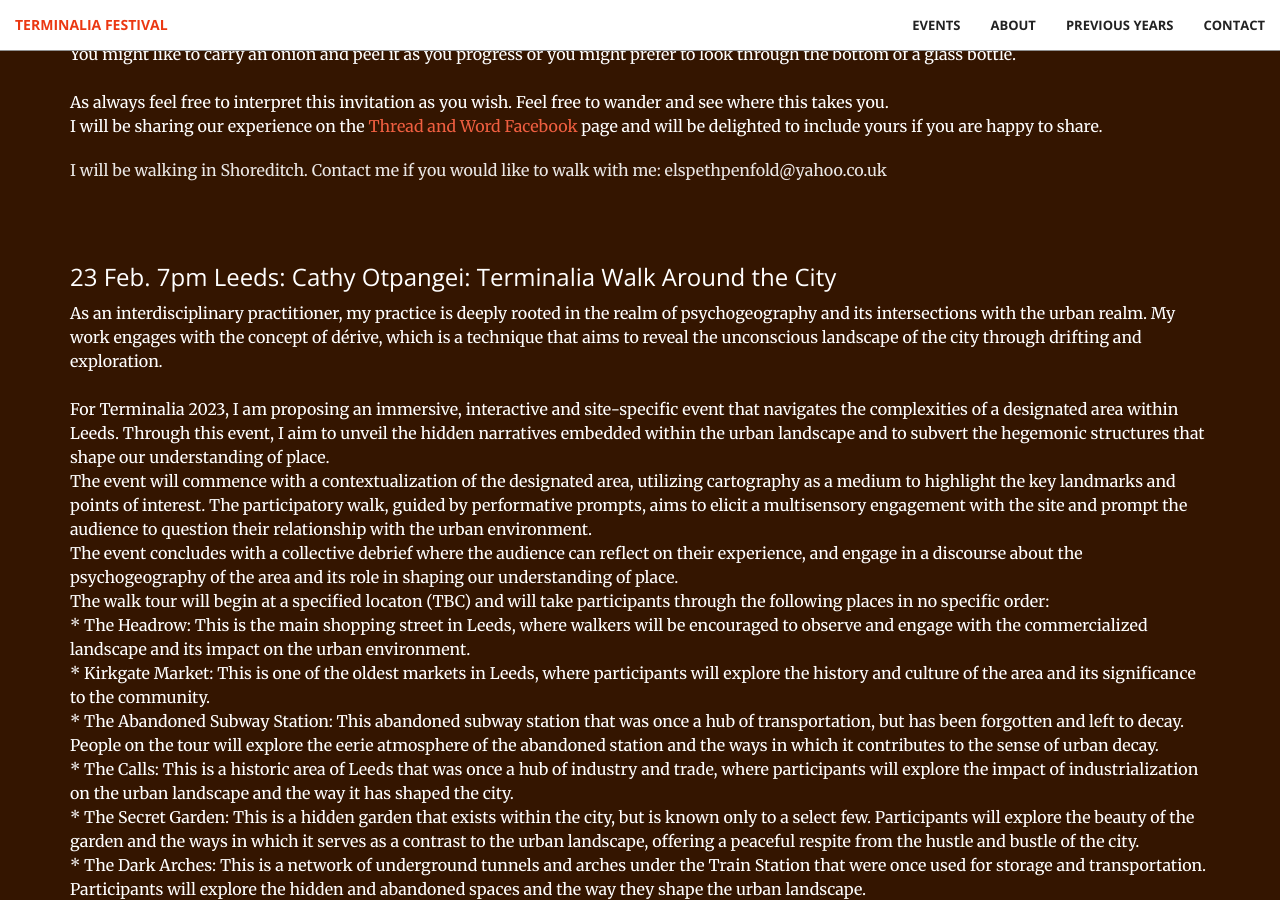
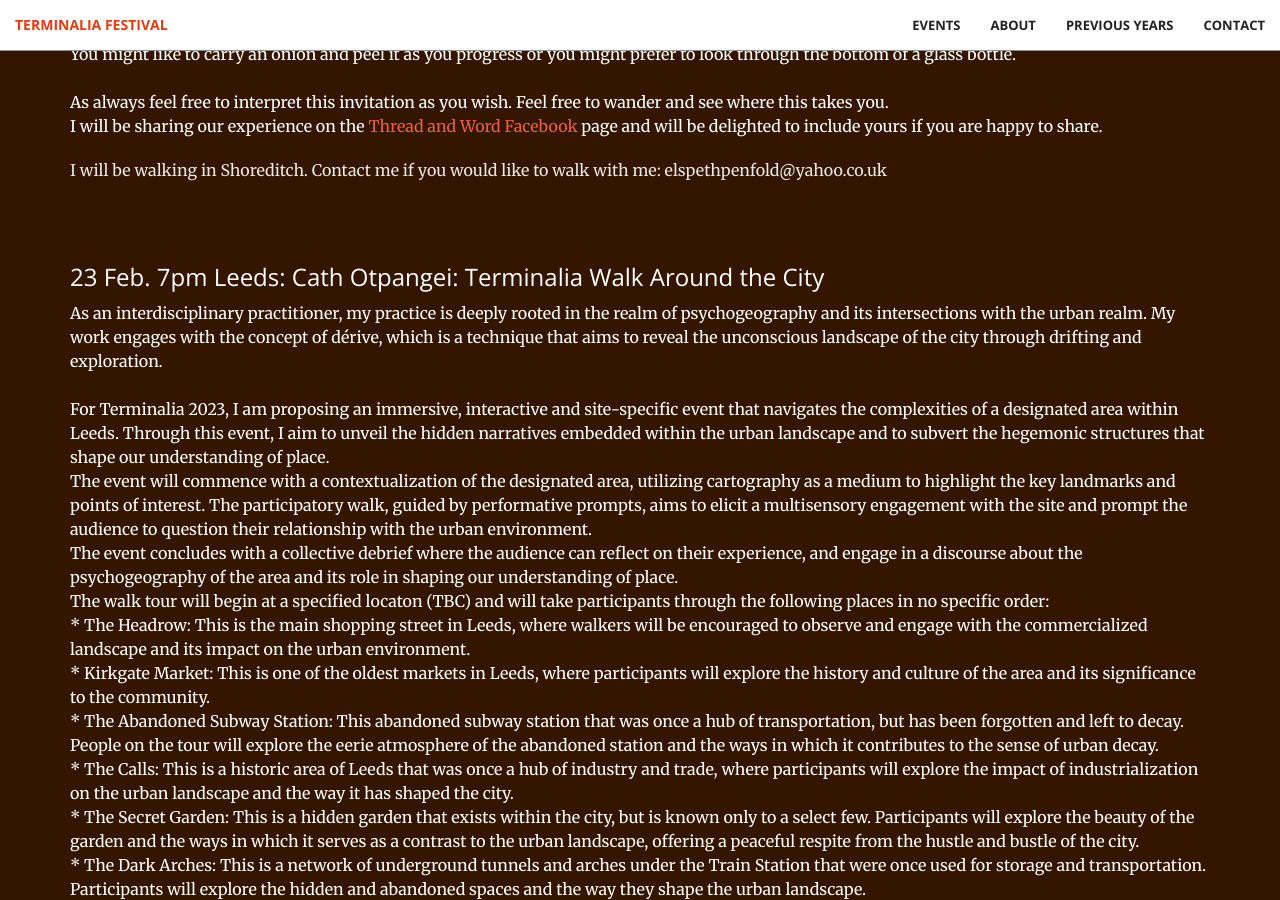
Before and after one commit to timwaters/terminalia, a Jekyll site: the page built from index.html, in a window 1280 px wide and 900 px high, scrolled down 2339 px. Built offline with Jekyll 4.4.1, drawn with Linux system fonts in a browser that asks for light colours.

Commit message:
fix cath name

```diff
--- a/_includes/events.html
+++ b/_includes/events.html
@@ -61,7 +61,7 @@
 
         <div class="col-lg-12 col-lg-offset-0 text-left event">
 
-          <h3>23 Feb. 7pm Leeds: Cathy Otpangei: Terminalia Walk Around the City</h3>
+          <h3>23 Feb. 7pm Leeds: Cath Otpangei: Terminalia Walk Around the City</h3>
 
           <p class="text">
             As an interdisciplinary practitioner, my practice is deeply rooted in the realm of psychogeography and its intersections with the urban realm. My work engages with the concept of dérive, which is a technique that aims to reveal the unconscious landscape of the city through drifting and exploration.
```
